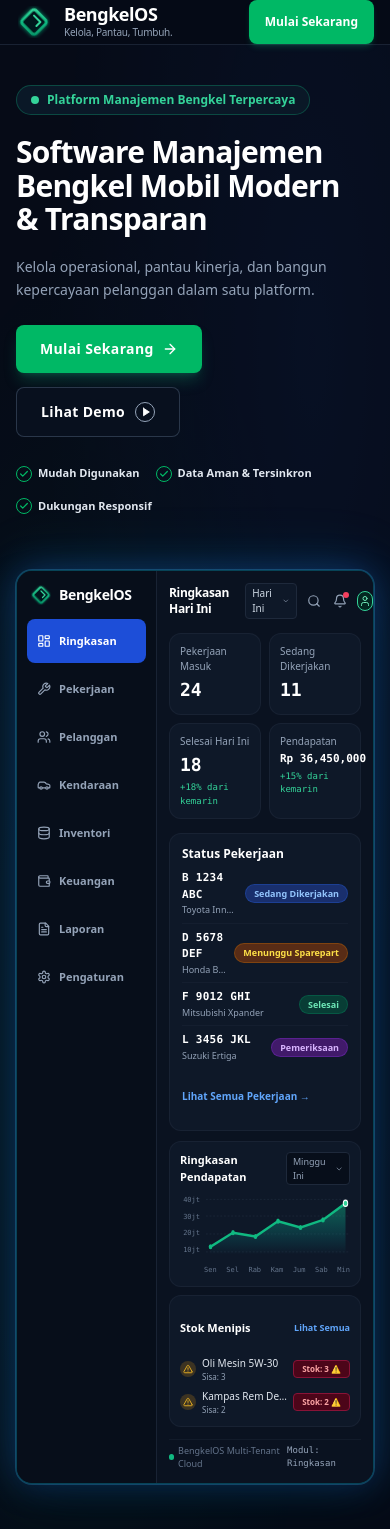
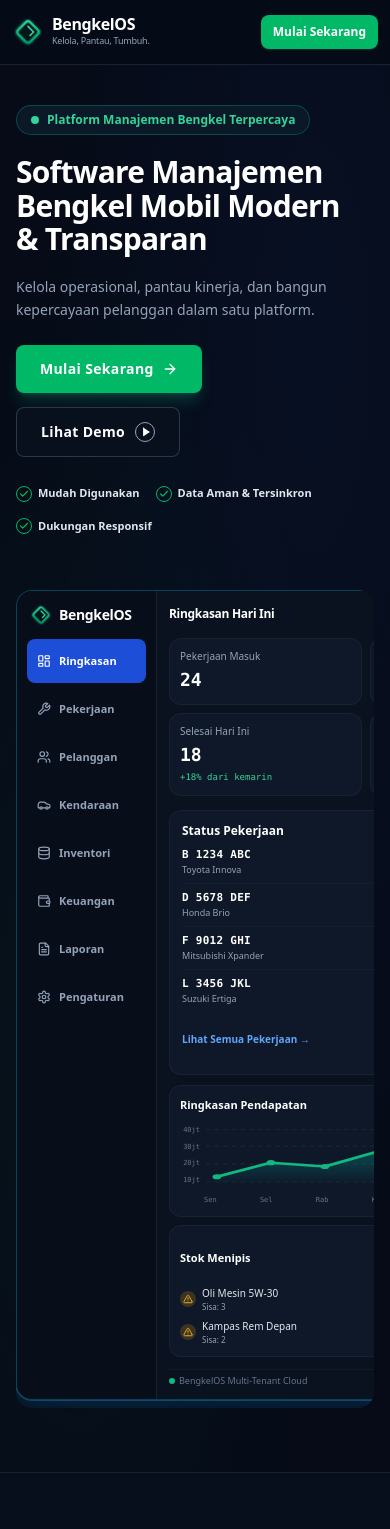
Before and after one commit to nixon42/bengkel-gps-motor, a React (Vite) app: page / in a window 390 px wide. Shown: the top 1529 px of the page. Built offline with nearby package versions, Linux system fonts and the light colour scheme; no server answers; the database is empty.

Commit message:
fix(mobile): optimize navbar button size, text, and prevent horizontal overflow on mobile

```diff
--- a/src/pages/AppPlatformLandingPage.jsx
+++ b/src/pages/AppPlatformLandingPage.jsx
@@ -144,27 +144,27 @@ export default function AppPlatformLandingPage({
   ];
 
   return (
-    <div className="min-h-screen flex flex-col bg-[#060b17] text-slate-100 font-sans selection:bg-emerald-500 selection:text-white">
+    <div className="min-h-screen flex flex-col bg-[#060b17] text-slate-100 font-sans selection:bg-emerald-500 selection:text-white overflow-x-hidden">
 
       {/* =========================================================================
           1. NAVIGATION BAR (100% Canva Layout & Branding, Razor-Sharp Vector)
          ========================================================================= */}
       <header className="sticky top-0 z-50 bg-[#060b17]/95 border-b border-slate-800/80 transition-colors">
-        <div className="max-w-7xl mx-auto px-4 sm:px-6 lg:px-8 h-18 sm:h-20 flex items-center justify-between gap-4">
+        <div className="max-w-7xl mx-auto px-3 sm:px-6 lg:px-8 h-16 sm:h-20 flex items-center justify-between gap-2 sm:gap-4">
 
           {/* Brand Identity: Logo Icon + "BengkelOS" + "Kelola, Pantau, Tumbuh." */}
           <div
-            className="flex items-center space-x-3 cursor-pointer select-none shrink-0"
+            className="flex items-center space-x-2 sm:space-x-3 cursor-pointer select-none shrink-0"
             onClick={() => window.scrollTo({ top: 0, behavior: 'smooth' })}
           >
-            <div className="w-9 h-9 sm:w-10 sm:h-10 flex items-center justify-center shrink-0">
-              <BengkelOSLogoIcon className="w-8 h-8 sm:w-9 sm:h-9" />
+            <div className="w-8 h-8 sm:w-10 sm:h-10 flex items-center justify-center shrink-0">
+              <BengkelOSLogoIcon className="w-7 h-7 sm:w-9 sm:h-9" />
             </div>
             <div className="flex flex-col min-w-0">
-              <span className="text-lg sm:text-xl font-bold tracking-tight text-white font-sans leading-none">
+              <span className="text-base sm:text-xl font-bold tracking-tight text-white font-sans leading-none">
                 BengkelOS
               </span>
-              <span className="text-[10px] font-medium text-slate-400 tracking-tight mt-0.5">
+              <span className="text-[9px] sm:text-[10px] font-medium text-slate-400 tracking-tight mt-0.5">
                 Kelola, Pantau, Tumbuh.
               </span>
             </div>
@@ -199,15 +199,22 @@ export default function AppPlatformLandingPage({
             )}
           </nav>
 
-          {/* Right Action Control: Mulai Sekarang / Buka Dashboard */}
+          {/* Right Action Control: Mulai Sekarang / Dashboard (Ergonomic Compact Mobile) */}
           <div className="flex items-center shrink-0">
             <button
               type="button"
               onClick={handleLoginClick}
               disabled={loading}
-              className="touch-target inline-flex items-center justify-center px-4 sm:px-5 py-2 sm:py-2.5 rounded-lg bg-[#00b865] hover:bg-[#00a359] text-white text-xs sm:text-sm font-bold shadow-md shadow-emerald-500/20 active:scale-98 transition-all whitespace-nowrap cursor-pointer"
+              className="inline-flex items-center justify-center px-3 sm:px-5 py-1.5 sm:py-2.5 rounded-lg bg-[#00b865] hover:bg-[#00a359] text-white text-xs sm:text-sm font-bold shadow-sm shadow-emerald-500/20 active:scale-98 transition-all whitespace-nowrap cursor-pointer !min-h-[34px] sm:!min-h-[40px] !min-w-0"
             >
-              {user ? 'Buka Dashboard' : 'Mulai Sekarang'}
+              {user ? (
+                <>
+                  <span className="sm:hidden">Dashboard</span>
+                  <span className="hidden sm:inline">Buka Dashboard</span>
+                </>
+              ) : (
+                'Mulai Sekarang'
+              )}
             </button>
           </div>
 
@@ -302,7 +309,7 @@ export default function AppPlatformLandingPage({
             </div>
 
             {/* Right Column: 100% Crisp Vector Hero Mockup (Ultra Sharp, Zero Blur) with Ambient Glow */}
-            <div className="w-full lg:flex-1 max-w-[840px] relative mt-6 lg:mt-0">
+            <div className="w-full lg:flex-1 max-w-[840px] relative mt-6 lg:mt-0 overflow-hidden">
               {/* Vibrant Ambient Glow Behind Mockup - Smooth Elliptical Halo Without Edge Clipping */}
               <div
                 className="absolute -inset-6 sm:-inset-12 md:-inset-16 rounded-full pointer-events-none opacity-75 blur-2xl sm:blur-3xl -z-10"
@@ -311,8 +318,10 @@ export default function AppPlatformLandingPage({
                 }}
               />
 
-              <div className="relative">
-                <BengkelOSHeroMockup />
+              <div className="relative overflow-x-auto pb-2 scrollbar-none rounded-2xl">
+                <div className="min-w-[560px] lg:min-w-0">
+                  <BengkelOSHeroMockup />
+                </div>
               </div>
             </div>
 
```
